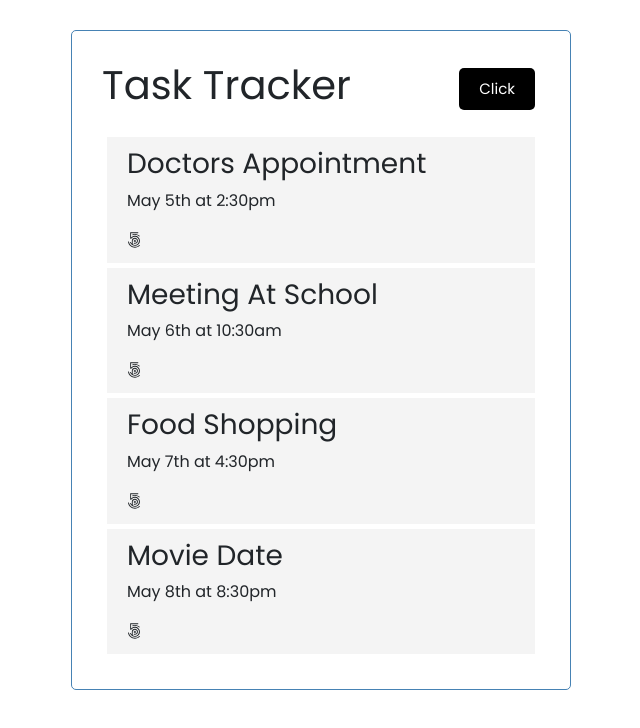
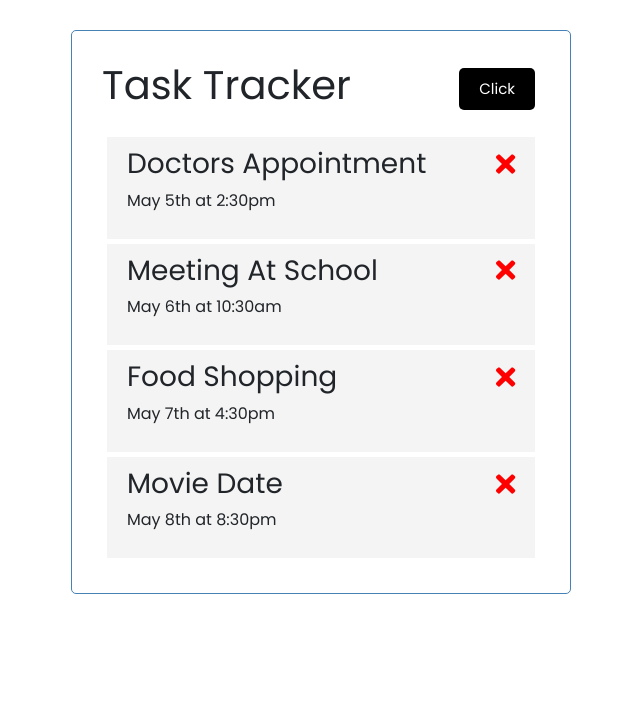
Before and after one commit to killcodeX/learning-angular, an Angular app in the folder my-app/: page / in a window 1280 px wide. Shown: the top 728 px of the page, without its empty margins (319-959 px from the left). Built offline with nearby package versions, Linux system fonts and the light colour scheme.

Commit message:
added services tag

```diff
--- a/my-app/src/app/components/task-item/task-item.component.html
+++ b/my-app/src/app/components/task-item/task-item.component.html
@@ -1,5 +1,4 @@
 <div class="task">
-    <h3>{{ task.text }}</h3>
+    <h3>{{ task.text }} <i [ngStyle]="{ color: 'red' }" class="fas fa-times"></i></h3>
     <p>{{ task.day }}</p>
-    <i class="fab fa-500px"></i>
 </div>
```
Also changed, not shown: my-app/src/app/services/task.service.ts (added, +9 -0 lines), 1 other file (tests, documents, lock files or other folders).
